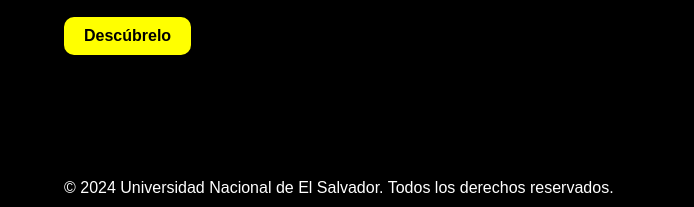
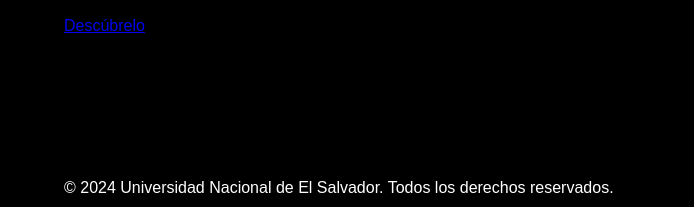
Before and after one commit to joce737/proyecto-HDP-EFECTO-DEL-SALARIO-M-NIMO-EN-LA-ECONOM-A-DEL-PA-S-DURANTE-LOS-LTIMOS-5-A-OS., a plain HTML site: page archivoshtml/parte1.html in a window 1280 px wide. Shown: the part 476-683 px from the top of the page, 0-694 px from the left. Drawn offline with Linux system fonts and the light colour scheme.

Commit message:
modificasiones

```diff
--- a/archivoscss/parte2.css
+++ b/archivoscss/parte2.css
@@ -137,7 +137,7 @@ main p {
     margin: 20px 0;
 }
 
-button {
+button-link {
     background-color: #ff0;
     color: #000;
     padding: 10px 20px;
--- a/archivoshtml/parte1.html
+++ b/archivoshtml/parte1.html
@@ -28,7 +28,7 @@
             <div class="left-content">
                 <h1>Proyecto de <br><span>Herramientas de Productividad</span></h1>
                 <p>Efecto del salario mínimo en la economía del país durante los últimos 5 años.</p>
-                <button onclick="descubre()">Descúbrelo</button>
+                <a href="../archivoshtml/informacion1.html" class="button-link">Descúbrelo</a>
             </div>
             <div class="right-content">
                 <img src="../imagenes/logo_de_el_salvador-removebg-preview.png" alt="Gobierno de El Salvador" class="gov-logo">
@@ -41,5 +41,6 @@
         </div>
     </footer>
     <script src="../archivosjs/parte3.js"></script>
+
 </body>
 </html>
--- a/archivosjs/parte3.js
+++ b/archivosjs/parte3.js
@@ -1,4 +1,7 @@
-function descubre() {
-    var container = document.querySelector('.container');
-    container.classList.toggle('button-clicked');
-}
+document.addEventListener("DOMContentLoaded", function() {
+    var descubreButton = document.getElementById('descubreButton');
+    descubreButton.addEventListener('click', function() {
+        var container = document.querySelector('.container');
+        container.classList.toggle('button-clicked');
+    });
+});
```
